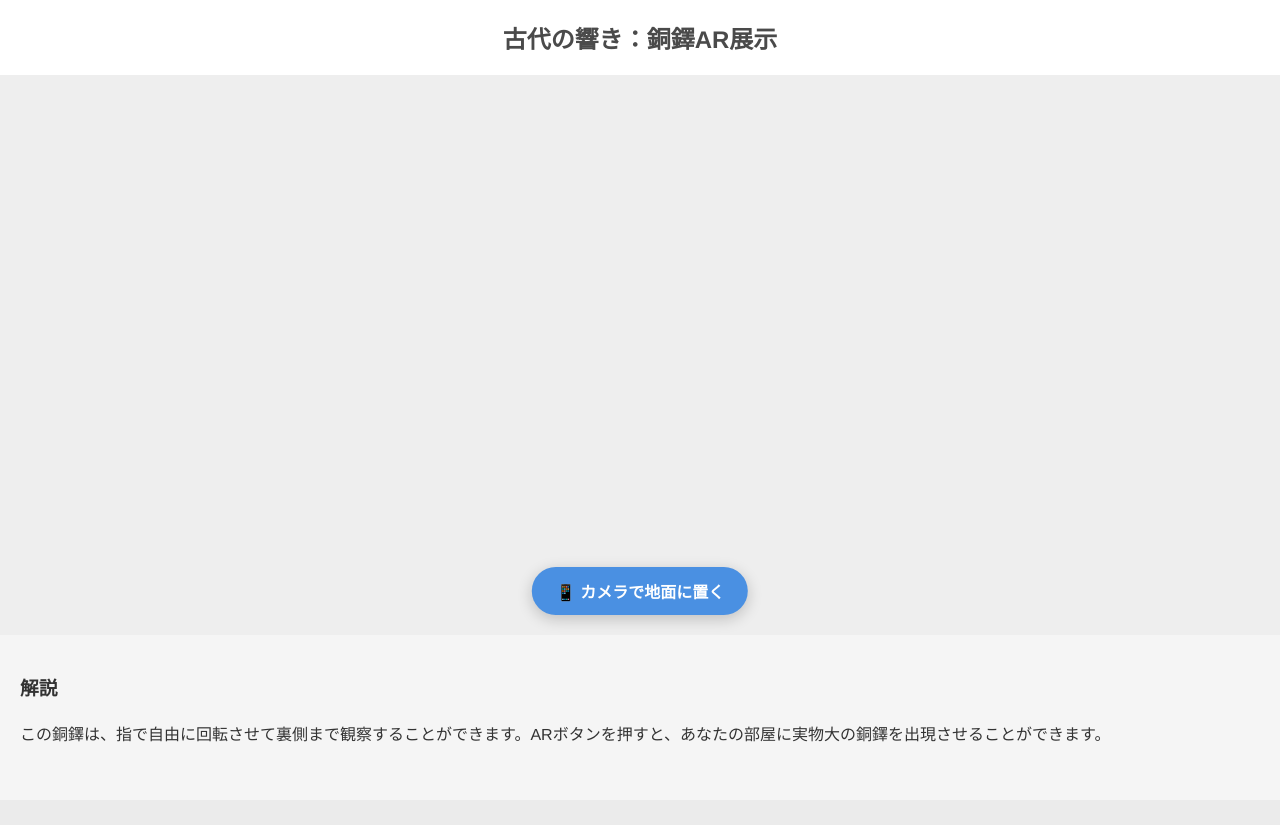
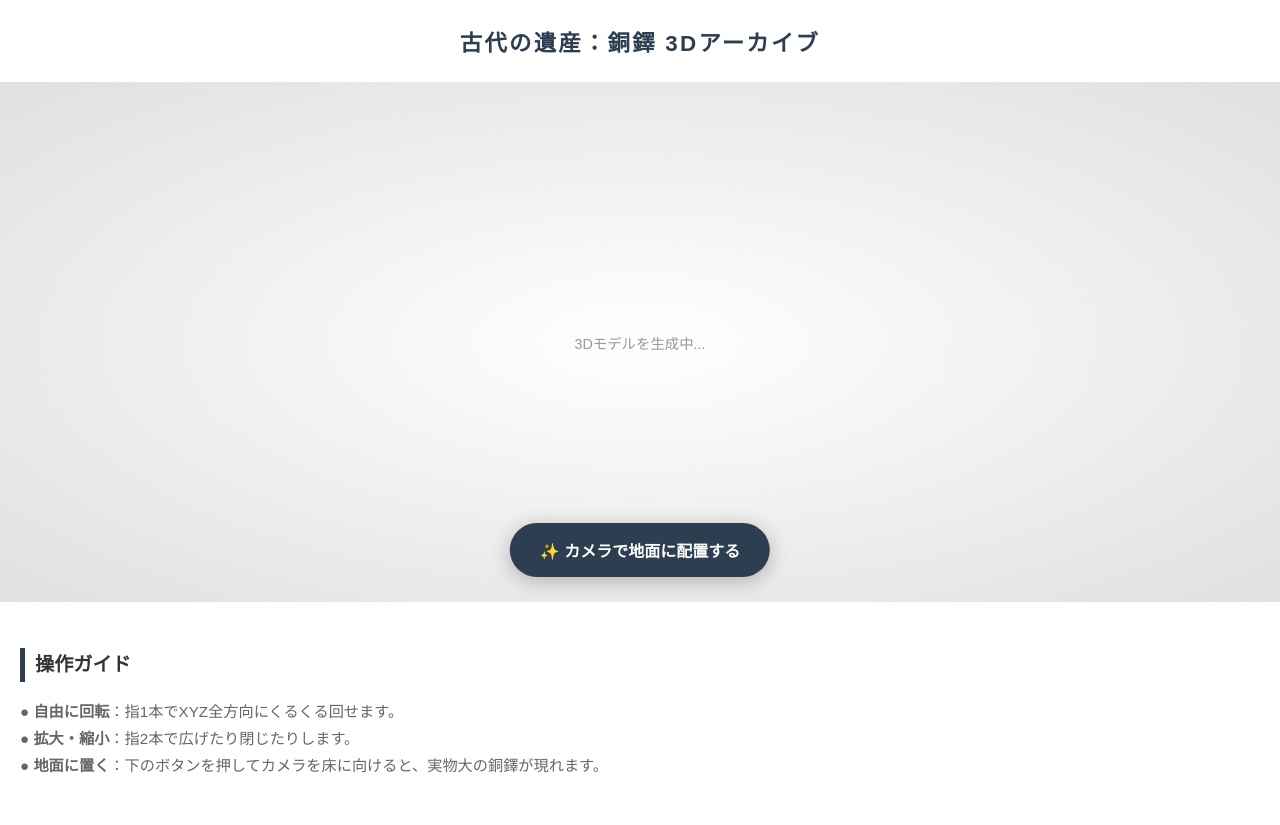
Before and after one commit to OU42823/doki, a Flask app: page / in a window 1280 px wide. Before the commit the page ends 742 px from the top, so only its background shows below. Run offline with Flask 3, Linux system fonts and the light colour scheme; some libraries are stand-ins or nearby versions.

Commit message:
10回目のコミット

```diff
--- a/templates/doutaku.html
+++ b/templates/doutaku.html
@@ -3,46 +3,102 @@
 <head>
     <meta charset="UTF-8">
     <meta name="viewport" content="width=device-width, initial-scale=1.0">
-    <title>銅鐸AR - 展示</title>
+    <title>銅鐸AR展示サイト</title>
+    <!-- 3D表示用ライブラリ -->
     <script type="module" src="https://ajax.googleapis.com/ajax/libs/model-viewer/3.4.0/model-viewer.min.js"></script>
     <style>
-        /* レイアウトの設定 */
-        body { margin: 0; font-family: 'Helvetica Neue', Arial, sans-serif; background-color: #f5f5f5; color: #333; }
+        /* 全体のレイアウト設定 */
+        body {
+            margin: 0;
+            font-family: 'Hiragino Kaku Gothic ProN', 'Meiryo', sans-serif;
+            background-color: #f8f9fa;
+            color: #333;
+        }
 
-        header { padding: 20px; text-align: center; background: white; box-shadow: 0 2px 5px rgba(0,0,0,0.1); }
-        h1 { margin: 0; font-size: 1.5rem; color: #4a4a4a; }
+        header {
+            padding: 25px 15px;
+            text-align: center;
+            background: #ffffff;
+            box-shadow: 0 2px 10px rgba(0,0,0,0.05);
+        }
 
-        /* 3Dモデル表示エリア */
-        .container { position: relative; width: 100%; height: 70vh; background: #eee; }
-        model-viewer { width: 100%; height: 100%; --poster-color: transparent; }
+        h1 {
+            margin: 0;
+            font-size: 1.4rem;
+            letter-spacing: 0.1em;
+            color: #2c3e50;
+        }
 
-        /* ARボタン（地面認識・全方向回転対応） */
+        /* 3Dモデルを表示するメインエリア */
+        .container {
+            position: relative;
+            width: 100%;
+            height: 65vh; /* スマホで説明文が見える絶妙な高さ */
+            background: radial-gradient(#ffffff, #e0e0e0);
+            overflow: hidden;
+        }
+
+        model-viewer {
+            width: 100%;
+            height: 100%;
+            outline: none;
+        }
+
+        /* AR起動ボタンのデザイン */
         #ar-button {
-            background-color: #4a90e2;
+            background-color: #2c3e50;
             color: white;
             border-radius: 50px;
             border: none;
-            padding: 12px 24px;
+            padding: 15px 30px;
             font-size: 1rem;
             font-weight: bold;
             position: absolute;
-            bottom: 20px;
+            bottom: 25px;
             left: 50%;
             transform: translateX(-50%);
-            box-shadow: 0 4px 15px rgba(0,0,0,0.2);
+            box-shadow: 0 4px 20px rgba(0,0,0,0.25);
+            transition: background 0.3s;
         }
 
-        /* 下部の説明文エリア */
-        .description { padding: 20px; line-height: 1.6; }
+        #ar-button:active {
+            background-color: #34495e;
+        }
+
+        /* 説明文エリア */
+        .info-section {
+            padding: 30px 20px;
+            background: white;
+            line-height: 1.8;
+        }
+
+        .info-section h2 {
+            font-size: 1.2rem;
+            border-left: 5px solid #2c3e50;
+            padding-left: 10px;
+            margin-bottom: 15px;
+        }
+
+        .info-section p {
+            font-size: 0.95rem;
+            color: #666;
+        }
     </style>
 </head>
 <body>
 
     <header>
-        <h1>古代の響き：銅鐸AR展示</h1>
+        <h1>古代の遺産：銅鐸 3Dアーカイブ</h1>
     </header>
 
     <div class="container">
+        <!--
+            camera-controls: 操作有効
+            interaction-prompt: ヒント非表示
+            ar-placement: floor (地面認識)
+            min/max-camera-orbit: 全方向回転を許可
+            interpolation-decay: 回転の滑らかさ
+        -->
         <model-viewer
             src="{{ url_for('static', filename='doutaku2.usdz') }}"
             ios-src="{{ url_for('static', filename='doutaku2.usdz') }}"
@@ -52,21 +108,36 @@
             camera-controls
             interaction-prompt="none"
             enable-pan
+
             min-camera-orbit="auto auto auto"
             max-camera-orbit="auto auto auto"
+            orbit-sensitivity="1.2"
+            interpolation-decay="200"
+
             touch-action="none"
-            shadow-intensity="1"
+            shadow-intensity="1.5"
+            exposure="1"
             auto-rotate>
 
             <button slot="ar-button" id="ar-button">
-                📱 カメラで地面に置く
+                ✨ カメラで地面に配置する
             </button>
+
+            <!-- 読込中のプレースホルダー -->
+            <div slot="poster" style="display:flex; justify-content:center; align-items:center; height:100%; font-size: 0.9rem; color: #999;">
+                3Dモデルを生成中...
+            </div>
+
         </model-viewer>
     </div>
 
-    <div class="description">
-        <h3>解説</h3>
-        <p>この銅鐸は、指で自由に回転させて裏側まで観察することができます。ARボタンを押すと、あなたの部屋に実物大の銅鐸を出現させることができます。</p>
+    <div class="info-section">
+        <h2>操作ガイド</h2>
+        <p>
+            ● <b>自由に回転</b>：指1本でXYZ全方向にくるくる回せます。<br>
+            ● <b>拡大・縮小</b>：指2本で広げたり閉じたりします。<br>
+            ● <b>地面に置く</b>：下のボタンを押してカメラを床に向けると、実物大の銅鐸が現れます。
+        </p>
     </div>
 
 </body>
```
